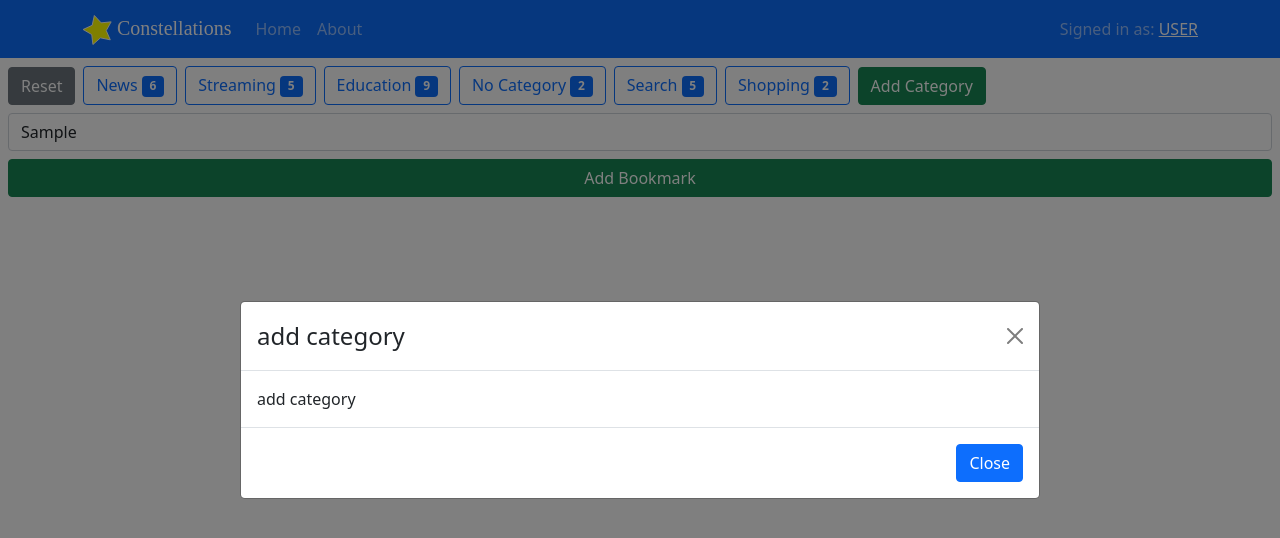
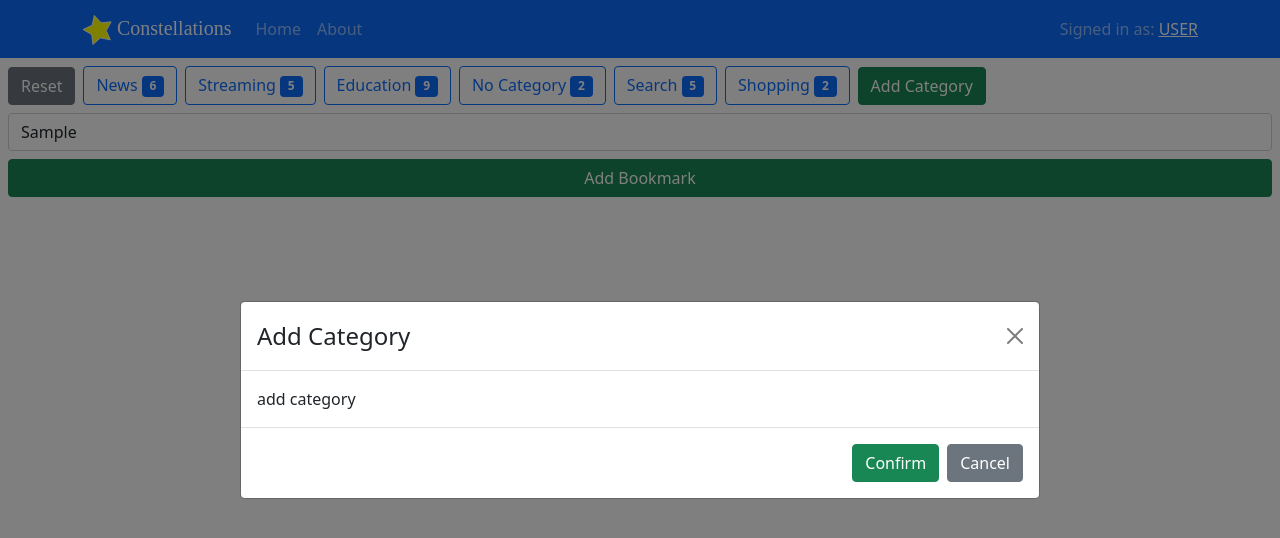
Before and after one commit to Sife-ops/constellations-rc1, a React (Vite) app in the folder frontend-vite-react-ts/: page / in a window 1280 px wide. Both pictures are taken after typing "Sample" into the empty fields and a click on the button "Add Category". Shown: the top 538 px of the page. Built offline with nearby package versions, Linux system fonts and the light colour scheme; a web font is replaced by a local one.

Commit message:
modal footer prop

```diff
--- a/frontend-vite-react-ts/src/App.tsx
+++ b/frontend-vite-react-ts/src/App.tsx
@@ -17,11 +17,7 @@ import { Routes, Route } from "react-router-dom";
 import { ModalState } from "./utility/types";
 
 function App() {
-  const [modal, setModal] = React.useState<ModalState>({
-    show: false,
-    heading: "default",
-    body: <div>default</div>,
-  });
+  const [modal, setModal] = React.useState<ModalState>({ show: false });
 
   return (
     <div>
@@ -38,14 +34,16 @@ function App() {
         </Modal.Header>
         <Modal.Body>{modal.body}</Modal.Body>
         <Modal.Footer>
+          {modal.footer}
           <Button
+            variant="secondary"
             onClick={() =>
               setModal({
                 show: false,
               })
             }
           >
-            Close
+            Cancel
           </Button>
         </Modal.Footer>
       </Modal>
--- a/frontend-vite-react-ts/src/components/home.tsx
+++ b/frontend-vite-react-ts/src/components/home.tsx
@@ -86,7 +86,7 @@ export const Home: React.FC<HomeProps> = ({ bookmarks, setModal }) => {
     </ToggleButton>
   ));
 
-  // todo: add category onClick
+  // todo: finish add category modal
   const categoryAddButton = (
     <Button
       className="mb-2 me-2"
@@ -94,8 +94,20 @@ export const Home: React.FC<HomeProps> = ({ bookmarks, setModal }) => {
       onClick={() =>
         setModal({
           show: true,
-          heading: "add category",
+          heading: "Add Category",
           body: <div>add category</div>,
+          footer: (
+            <Button
+              variant="success"
+              onClick={() =>
+                setModal({
+                  show: false,
+                })
+              }
+            >
+              Confirm
+            </Button>
+          ),
         })
       }
     >
@@ -131,7 +143,7 @@ const Filter: React.FC<FilterProps> = ({ bookmarks, setModal }) => {
   });
 
   // todo: filter criteria dropdown button
-  // todo: add bookmark onClick
+  // todo: finish add bookmark modal
   return (
     <div>
       <FormControl
@@ -149,8 +161,20 @@ const Filter: React.FC<FilterProps> = ({ bookmarks, setModal }) => {
           onClick={() =>
             setModal({
               show: true,
-              heading: "add bookmark",
+              heading: "Add Bookmark",
               body: <div>add bookmark</div>,
+              footer: (
+                <Button
+                  variant="success"
+                  onClick={() =>
+                    setModal({
+                      show: false,
+                    })
+                  }
+                >
+                  Confirm
+                </Button>
+              ),
             })
           }
         >
--- a/frontend-vite-react-ts/src/utility/types.ts
+++ b/frontend-vite-react-ts/src/utility/types.ts
@@ -16,4 +16,5 @@ export interface ModalState {
     show: boolean;
     heading?: string;
     body?: JSX.Element;
+    footer?: JSX.Element;
 }
```
